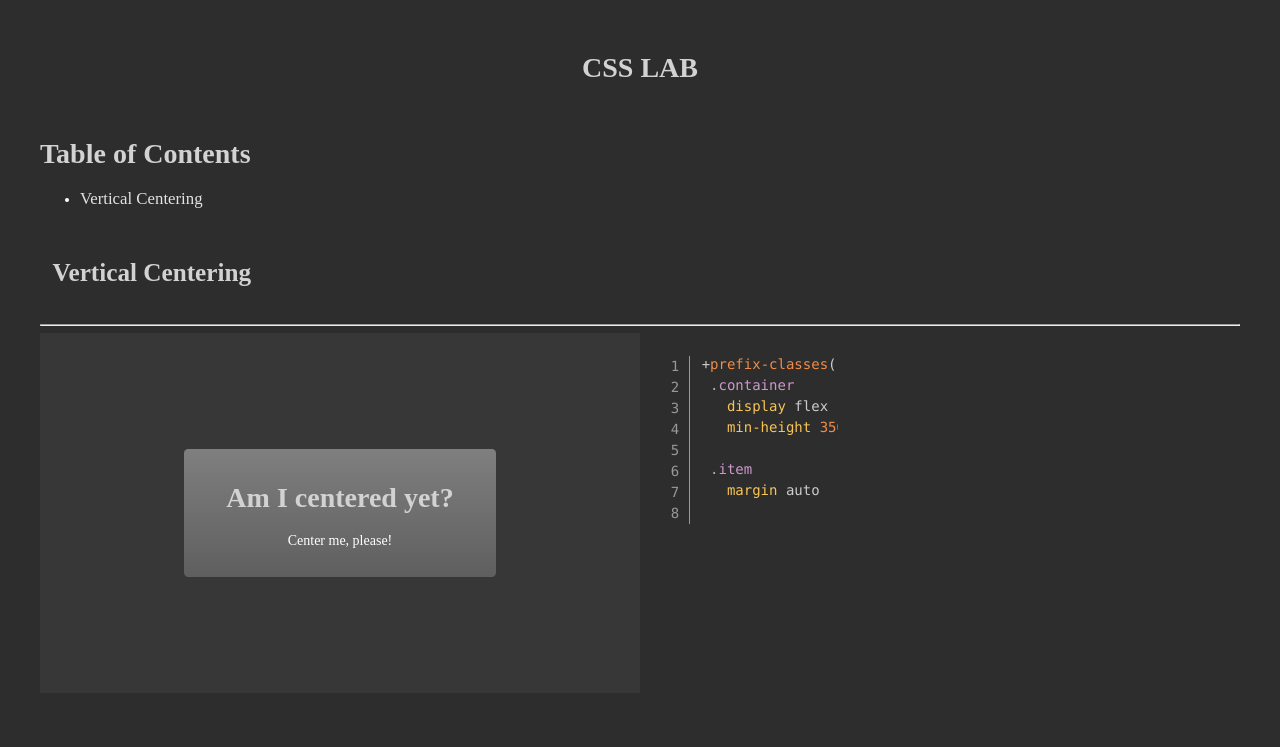
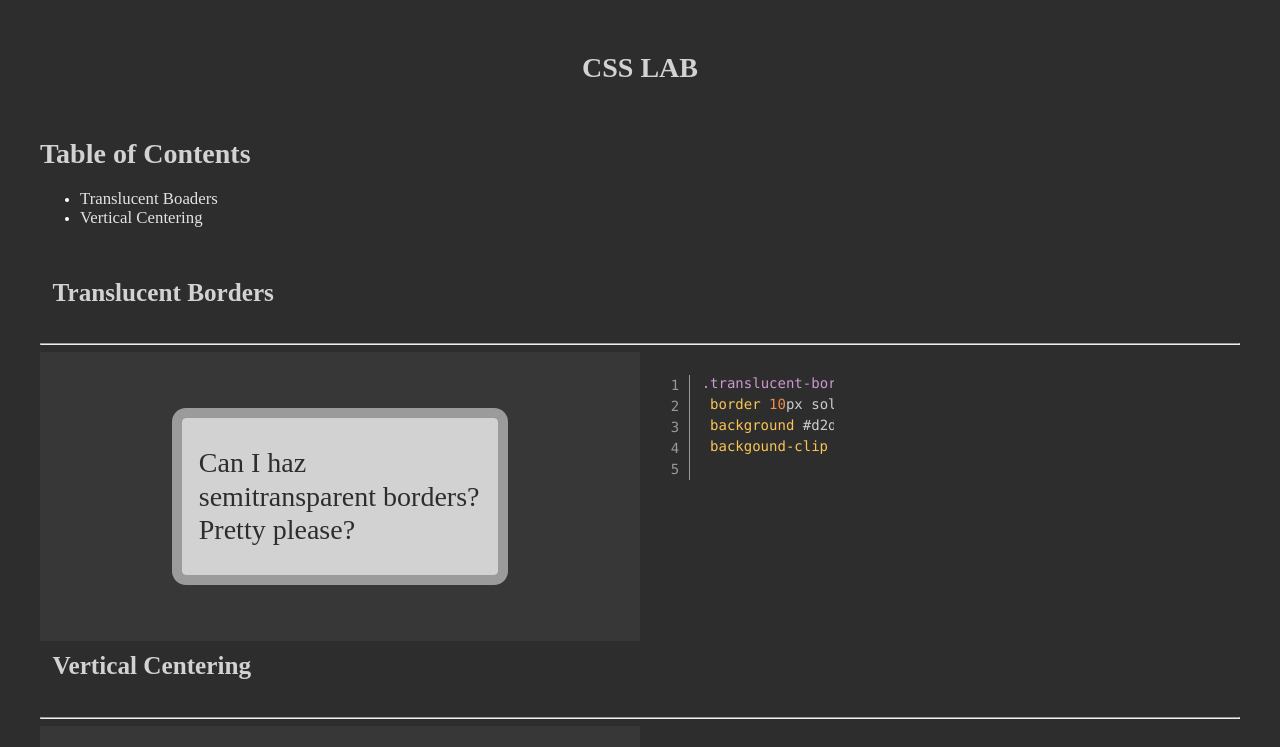
Before and after one commit to xandeer/css-lab, a Vue app: page / in a window 1280 px wide. Shown: the top 747 px of the page. Built offline with nearby package versions, Linux system fonts and the light colour scheme.

Commit message:
add: translucent-borders

```diff
--- a/src/App.vue
+++ b/src/App.vue
@@ -6,16 +6,22 @@
     li(v-for="item in contents")
       a(:href="item.href", v-text="item.name")
   main
-    vertical-centering
+    translucent-borders#translucent-borders
+    vertical-centering#vertical-centering
 </template>
 
 <script>
+import TranslucentBorders from './modules/translucent-borders'
 import VerticalCentering from './modules/vertical-centering'
 
 const CONTENTS = [
   {
+    name: 'Translucent Boaders',
+    href: '#translucent-borders'
+  },
+  {
     name: 'Vertical Centering',
-    href: `#${VerticalCentering.name}`
+    href: '#vertical-centering'
   }
 ]
 
@@ -27,6 +33,7 @@ export default {
     }
   },
   components: {
+    TranslucentBorders,
     VerticalCentering
   }
 }
--- a/src/modules/vertical-centering/components/demo.vue
+++ b/src/modules/item-container/index.vue
@@ -1,9 +1,9 @@
 <template lang="pug">
-.demo
-  section.demo-preview
+.item-container
+  section.item-container-preview
     slot
 
-  pre.demo-style.line-numbers
+  pre.item-container-style.line-numbers
     code.language-stylus(v-html="src", ref="code", data-language="stylus")
 </template>
 
@@ -21,7 +21,7 @@ import 'prismjs/plugins/show-language/prism-show-language'
 import 'prismjs/plugins/copy-to-clipboard/prism-copy-to-clipboard'
 
 export default {
-  name: 'demo',
+  name: 'item-container',
   props: ['src'],
   mounted() {
     Prism.highlightElement(this.$refs.code)
@@ -30,12 +30,14 @@ export default {
 </script>
 
 <style lang="stylus">
-.demo
+.item-container
   display flex
   flex-wrap wrap
   width 100%
 
-+prefix-classes('demo-')
++prefix-classes('item-container-')
+  .preview
+    background #373737
   .preview
   .style
     width 50%
--- /dev/null
+++ b/src/modules/translucent-borders/index.vue
@@ -0,0 +1,42 @@
+<template lang="pug">
+article.translucent-borders
+  header Translucent Borders
+  hr
+
+  container(:src="code")
+    .translucent-borders-box
+      | Can I haz semitransparent borders? Pretty please?
+
+</template>
+
+<script>
+import Container from '../item-container'
+
+export default {
+  name: 'translucent-borders',
+  components: {
+    Container
+  },
+  data() {
+    return {
+      code:
+        '.translucent-borders-box\n  border 10px solid hsla(0,0%,100%,.5)\n  background #d2d2d2\n  backgound-clip padding-box\n\n'
+    }
+  }
+}
+</script>
+
+<style lang="stylus">
+.translucent-borders-box
+  border 10px solid hsla(0,0%,100%, .5)
+  background #d2d2d2
+  background-clip padding-box
+
+  color #2d2d2d
+  max-width 12em
+  border-radius .5em
+  font-size 2em
+  padding 1em .6em
+  line-height 1.2
+  margin 2em auto
+</style>
--- a/src/modules/vertical-centering/index.vue
+++ b/src/modules/vertical-centering/index.vue
@@ -3,7 +3,7 @@ article#vertical-centering.vertical-centering
   header Vertical Centering
   hr
 
-  demo.vertical-centering-demo(:src="code")
+  container(:src="code")
     section.vertical-centering-container
       main.vertical-centering-item
         h1 Am I centered yet?
@@ -12,12 +12,12 @@ article#vertical-centering.vertical-centering
 </template>
 
 <script>
-import Demo from './components/demo'
+import Container from '../item-container'
 
 export default {
   name: 'vertical-centering',
   components: {
-    Demo
+    Container
   },
   data() {
     return {
@@ -33,7 +33,6 @@ export default {
   .container
     display flex
     min-height 360px
-    background #373737
 
   .item
     margin auto
```
